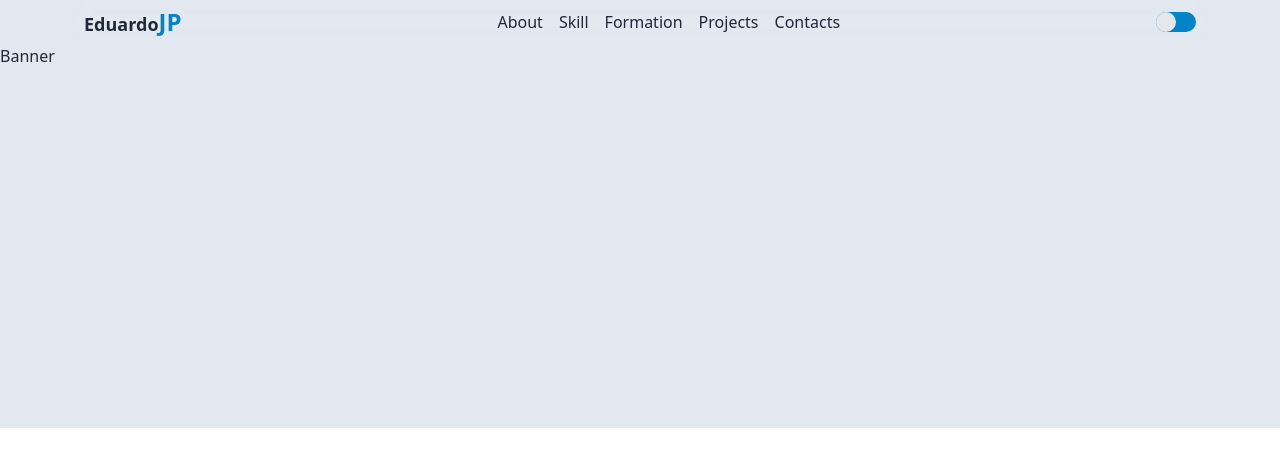
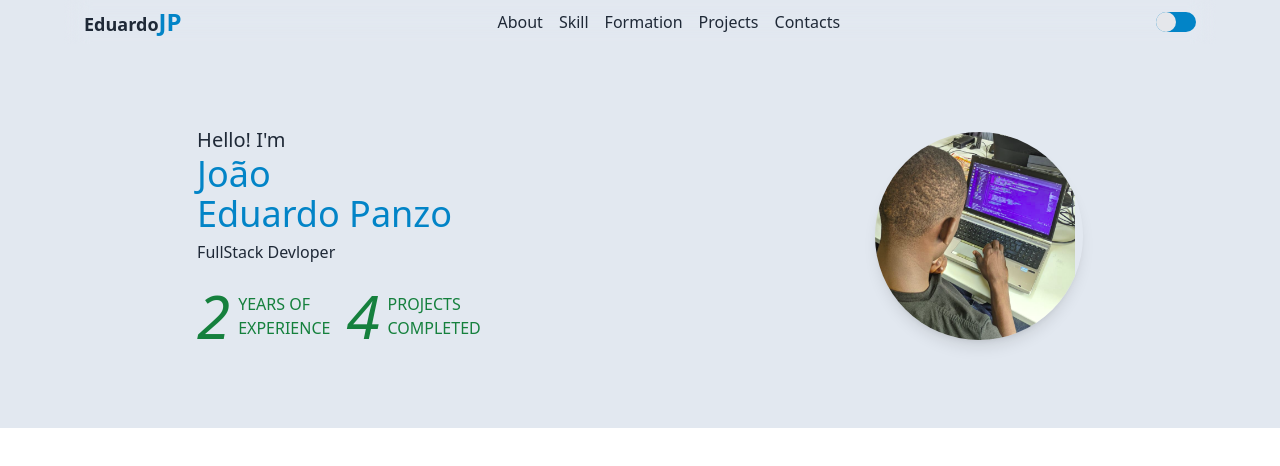
Before and after one commit to eduardojpanzo/portfolio, a Next.js app: page / in a window 1280 px wide. Shown: the top 466 px of the page. Built offline with nearby package versions, Linux system fonts and the light colour scheme.

Commit message:
styles: pricipal Banner

```diff
--- a/src/components/Banner/index.tsx
+++ b/src/components/Banner/index.tsx
@@ -1,3 +1,36 @@
+import Image from "next/image";
+
 export function Banner() {
-  return <div className="h-96">Banner</div>;
+  return (
+    <div className="h-96 flex items-center justify-around">
+      <div>
+        <span className="text-xl font-medium">Hello! I'm </span>
+
+        <h2 className="text-4xl text-sky-600">
+          João <br />
+          Eduardo Panzo
+        </h2>
+
+        <h3 className="leading-9">FullStack Devloper</h3>
+
+        <div className="flex gap-4 mt-4">
+          <p className="text-green-700 uppercase flex gap-2 items-center">
+            <em className="text-6xl">2</em> years of <br />
+            experience
+          </p>
+
+          <p className="text-green-700 uppercase flex gap-2 items-center">
+            <em className="text-6xl">4</em> Projects <br />
+            Completed
+          </p>
+        </div>
+      </div>
+
+      <div>
+        <div className="w-52 h-52 rounded-full shadow-lg overflow-hidden">
+          <Image width={200} height={200} src={"/profil.png"} alt="" />
+        </div>
+      </div>
+    </div>
+  );
 }
```
Also changed, not shown: public/profil.png (added).
